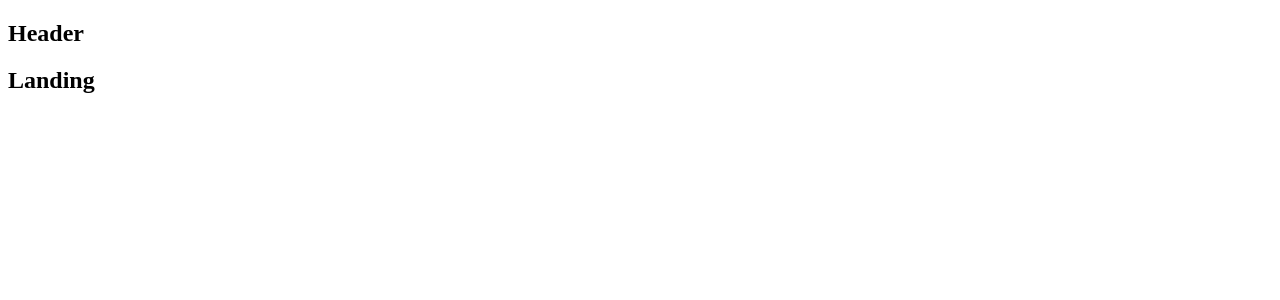
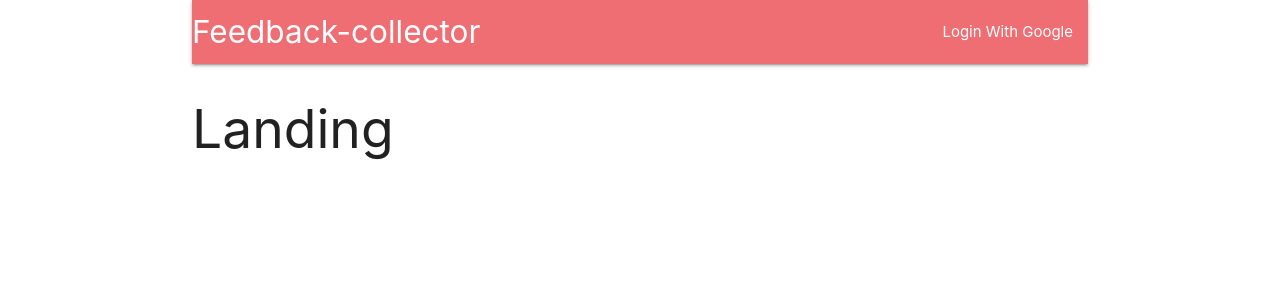
Before and after one commit to DrishtiAga05/feedback-collector-app, a React (Create React App) app in the folder client/: page / in a window 1280 px wide. Shown: the top 300 px of the page. Built offline with nearby package versions, Linux system fonts and the light colour scheme.

Commit message:
additional proxy rules

```diff
--- a/client/package.json
+++ b/client/package.json
@@ -6,7 +6,7 @@
     "@testing-library/jest-dom": "^5.16.5",
     "@testing-library/react": "^13.4.0",
     "@testing-library/user-event": "^13.5.0",
-    "axios": "^1.4.0",
+    "axios": "^1.16.1",
     "http-proxy-middleware": "^2.0.9",
     "materialize-css": "^1.0.0",
     "react": "^18.2.0",
--- /dev/null
+++ b/client/src/actions/types.js
@@ -0,0 +1 @@
+export const FETCH_USER = 'fetch_user';
--- a/client/src/components/App.js
+++ b/client/src/components/App.js
@@ -1,7 +1,7 @@
 import React from 'react';
 import { BrowserRouter, Route, Switch } from 'react-router-dom';
 
-const Header = () => <h2>Header</h2>;
+import Header  from './header';
 const Dashboard = () => <h2>Dashboard</h2>;
 const SurveyNew = () => <h2>SurveyNew</h2>;
 const Landing = () => <h2>Landing</h2>;
@@ -9,7 +9,7 @@
 const App = () => {
     return (
         <BrowserRouter>
-            <div>
+            <div className='container'>
                 <Header />
 
                 <Switch>
--- /dev/null
+++ b/client/src/components/header.js
@@ -0,0 +1,25 @@
+import React, { Component } from "react";
+
+class Header extends Component {
+    render() {
+        return (
+            <nav>
+                <div className="nav-wrapper">
+                    <a href="/" className="left brand-logo">
+                        Feedback-collector
+                    </a>
+
+                    <ul className="right">
+                        <li>
+                            <a href="/auth/google">
+                                Login With Google
+                            </a>
+                        </li>
+                    </ul>
+                </div>
+            </nav>
+        );
+    }
+}
+
+export default Header;
--- a/client/src/index.js
+++ b/client/src/index.js
@@ -1,17 +1,22 @@
+import 'materialize-css/dist/css/materialize.min.css';
 import React from 'react';
 import ReactDOM from 'react-dom/client';
 import App from './components/App';
 
 import { Provider } from 'react-redux';
-import { createStore } from 'redux';
+import { createStore, applyMiddleware } from 'redux';
+import reduxThunk from 'redux-thunk';
 
 import reducers from './reducers';
 
 const el = document.getElementById('root');
-
 const root = ReactDOM.createRoot(el);
 
-const store = createStore(reducers);
+const store = createStore(
+    reducers,
+    {},
+    applyMiddleware(reduxThunk)
+);
 
 root.render(
     <Provider store={store}>
```
Also changed, not shown: client/src/actions/index.js (added, +11 -0 lines), 1 other file (tests, documents, lock files or other folders).
